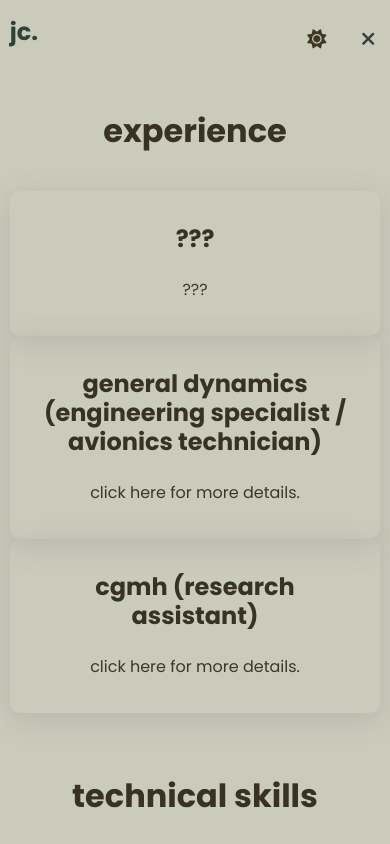
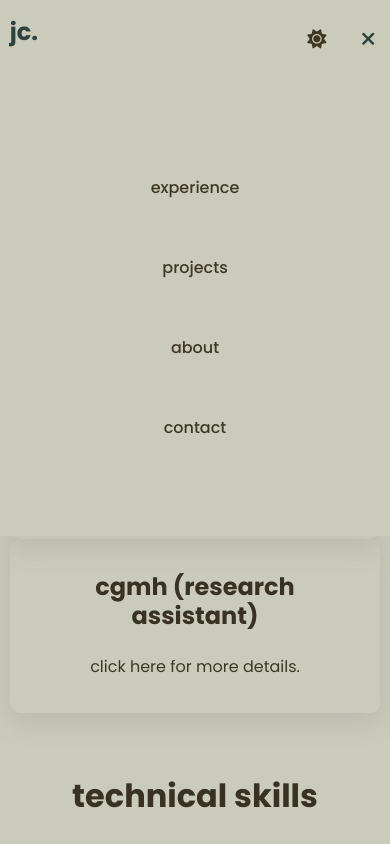
Before and after one commit to jalen-cheng/website, a plain HTML site: page website/experience.html in a window 390 px wide. Both pictures are taken after a click on the button 370 px from the left and 39 px from the top of the page. Shown: the top 844 px of the page. Drawn offline with Linux system fonts and the light colour scheme.

Commit message:
Fixed mobile compatibility issues and minor text issues.

```diff
--- a/website/experience.html
+++ b/website/experience.html
@@ -129,7 +129,7 @@
     <div id="modal1" class="modal">
       <div class="modal-content">
         <span class="close" onclick="closeModal('modal1')">&times;</span>
-        <h3>???</h3>
+        <h3>winter 2026</h3>
         <p>
           <!-- You can place the content from experience1.html here -->
           i need a job pls let me know if you can help :pray:
--- a/website/styles.css
+++ b/website/styles.css
@@ -469,17 +469,33 @@
     top: 5em;
     right: 0;
     left: 0;
-    padding: 4em 0;
+    padding: 5em 0;
     background: var(--clr-bg);
     width: 0;
     overflow: hidden;
-    transition: width .2s ease;
+    opacity: 0;
+    visibility: hidden;
+    transition: width 0.3s ease, opacity 0.3s ease, visibility 0.3s ease;
+    z-index: 100;
   }
 
-  .display-nav-list { width: 100%; }
+  .display-nav-list {
+    width: 100%;
+    opacity: 1;
+    visibility: visible;
+  }
 
   .nav__hamburger { display: flex; margin-left: .8em; }
-  .nav__list-item { margin: .5em 0; }
+  .nav__list-item {
+    margin: 0.5em 0;
+    text-align: center;
+    width: 100%;
+  }
+  .nav__list-item .link--nav {
+    display: inline-block;
+    padding: 0.5em;
+    font-size: 1.2rem;
+  }
 
   .about { align-items: flex-start; margin-top: 2em; }
 }
@@ -502,12 +518,12 @@
 .fade-in {
   opacity: 0;
   transform: translateY(5px);
-  transition: opacity .6s ease, transform .6s ease;
+  transition: opacity 1s ease, transform 1s ease;
 }
 
 /* Add a class for non-index pages with doubled duration */
 .fade-in-slow {
-  transition: opacity 1.2s ease, transform 1.2s ease;
+  transition: opacity 1 ease, transform 1s ease;
 }
 
 .fade-in.show, .fade-in-slow.show {
```
Also changed, not shown: 1 other file.
